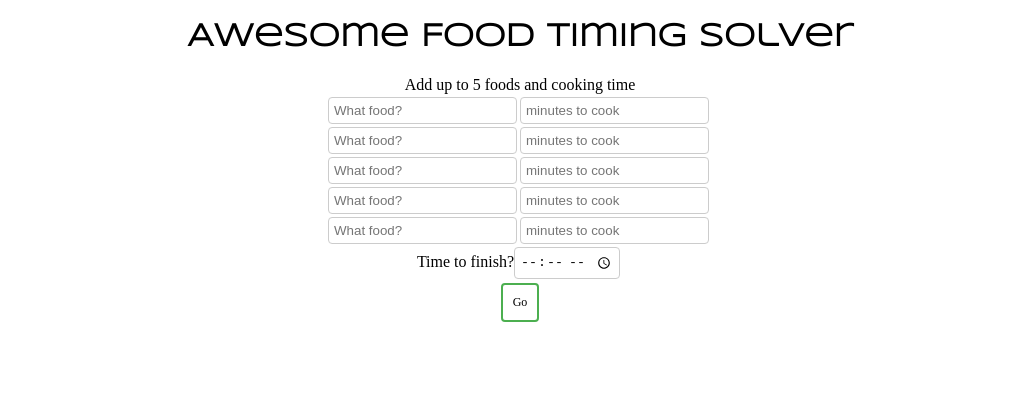
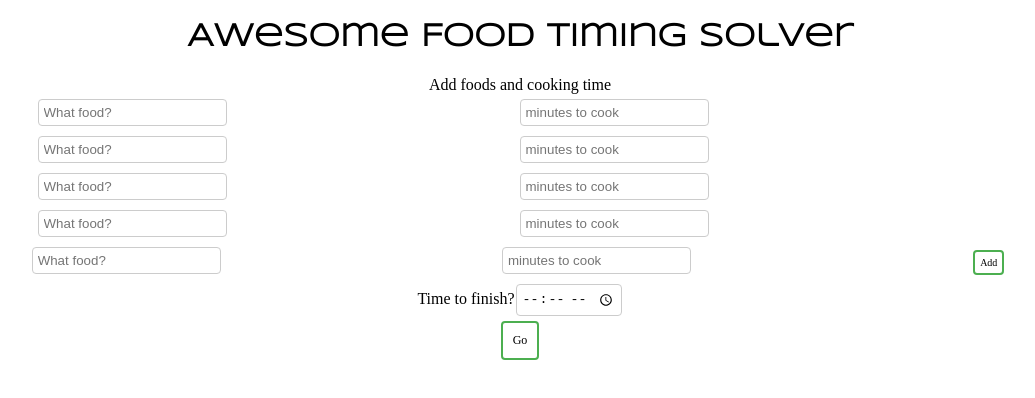
Before and after one commit to ClareJolly/food-timer, a React (Create React App) app: page / in a window 1280 px wide. Shown: the top 398 px of the page, without its empty margins (120-1155 px from the left). Built offline with nearby package versions, Linux system fonts and the light colour scheme; a web font is replaced by a local one.

Commit message:
add button added, initial css grid, back to form button added

```diff
--- a/src/containers/App.css
+++ b/src/containers/App.css
@@ -18,7 +18,7 @@ h1, h2, h3, h4 {
 }
  input {
    padding: 5px 5px;
-  margin: 3px 3px 0 0 ;
+  margin: 1px ;
   /* display: inline-block; */
   border: 1px solid #ccc;
   border-radius: 4px;
@@ -36,6 +36,26 @@ div {
   cursor: pointer;
   margin-bottom: 15px;
 
+}
+
+.food { grid-area: food; }
+.time { grid-area: time; }
+.add { grid-area: add; }
+
+.grid-container {
+  display: grid;
+  grid-template-areas:
+    'food time add';
+  grid-gap: 2px;
+  /* background-color: #2196F3; */
+  padding: 2px;
+}
+
+.grid-container > div {
+  /* background-color: rgba(255, 255, 255, 0.8); */
+  text-align: center;
+  padding: 2px 0;
+  font-size: 12px;
 }
 
 button {
@@ -59,6 +79,11 @@ button {
 button:hover {
   background-color: #4CAF50;
   color: white;
+}
+
+.addButton {
+  padding: 5px;
+  font-size: 10px;
 }
 .App {
   text-align: center;
--- a/src/containers/App.js
+++ b/src/containers/App.js
@@ -11,10 +11,12 @@ class App extends Component {
     super(props)
 
     this.state = {
-      timings:[]
+      timings:[],
+      showForm: true
     }
 
     this.updateTimings = this.updateTimings.bind(this);
+    this.toggleForm = this.toggleForm.bind(this);
   }
 
   updateTimings = (timings) => {
@@ -27,13 +29,24 @@ class App extends Component {
     window.location.reload()
   }
 
+  toggleForm = () => {
+    this.setState({
+      showForm: !this.state.showForm
+    })
+  }
+
+  goBack = () => {
+    this.toggleForm()
+  }
+
   render() {
     return (
       <div className="App">
       <Header />
-      {this.state.timings.length === 0 && <TimeForm updateTimings={this.updateTimings} listLength={this.listLength}/>}
-      {this.state.timings.length > 0 && <TimingList timings={this.state.timings}/>}
-      {this.state.timings.length > 0 && <div><button onClick={this.restart}>Start again</button></div>}
+      {this.state.showForm && <TimeForm timings={this.state.timings} updateTimings={this.updateTimings} toggleForm={this.toggleForm} listLength={this.listLength}/>}
+      {!this.state.showForm && <TimingList timings={this.state.timings}/>}
+      {!this.state.showForm && <div><button onClick={this.goBack}>Back</button></div>}
+      {!this.state.showForm && <div><button onClick={this.restart}>Start again</button></div>}
       </div>
     );
   }
--- a/src/containers/TimeForm.js
+++ b/src/containers/TimeForm.js
@@ -7,6 +7,7 @@ class TimeForm extends Component {
   constructor(props) {
     super(props)
 
+    console.log(this.props.timings)
     this.state = {
       foodList:[
         {food:'',time:'',ovenTime:''},
@@ -46,6 +47,12 @@ class TimeForm extends Component {
     this.setState({ foodList: newFood });
   }
 
+  handleAddFood = () => {
+    this.setState({
+      foodList: this.state.foodList.concat([{ food: '',time:'', ovenTime:'' }])
+    });
+  }
+
   calculateTimesDynamic = () => {
     console.log("STATE:",this.state.foodList)
 
@@ -80,12 +87,28 @@ class TimeForm extends Component {
       timings:foodDetailsOrder,
       foodList: foodDetailsOrder
     })
-
+    this.props.toggleForm()
     this.props.updateTimings(foodDetailsOrder)
   }
 
   componentDidMount() {
+    var updatedFoodList = []
+    if (this.props.timings.length === 0) {
+      updatedFoodList = [{food:'',time:'',ovenTime:''},
+      {food:'',time:'',ovenTime:''},
+      {food:'',time:'',ovenTime:''},
+      {food:'',time:'',ovenTime:''},
+      {food:'',time:'',ovenTime:''}]
+    }
 
+    for (var i = 0; i < this.props.timings.length; ++i)
+    {
+      updatedFoodList.push(this.props.timings[i])
+    }
+
+    this.setState({
+      foodList: updatedFoodList
+    })
   }
 
   render() {
@@ -94,18 +117,21 @@ class TimeForm extends Component {
 
 
     return (
-      <div className="App">
-        Add up to 5 foods and cooking time
+      <div className="TimeForm">
+      {/*<div id="mainContent" className="container" >*/}
+        Add foods and cooking time
         {this.state.foodList.map((details, idx) => (
           // var foodRow = "food_"+i.toString()
-          <div key={idx}>
+          <div key={idx} className="grid-container">
+          <div className="food">
             <input
               type="text"
               placeholder={`What food?`}
               value={details.food}
               onChange={this.handleFoodChange(idx)}
             />
-
+            </div>
+            <div className="time">
             <input
               type="number"
               placeholder={`minutes to cook`}
@@ -113,7 +139,11 @@ class TimeForm extends Component {
               min="0"
               onChange={this.handleFoodTimeChange(idx)}
             />
+            </div>
+            <div className="add">
 
+            {idx === this.state.foodList.length-1 && <button className="addButton" onClick={this.handleAddFood}>Add</button>}
+            &nbsp;</div>
           </div>
         ))}
         <div>
```
